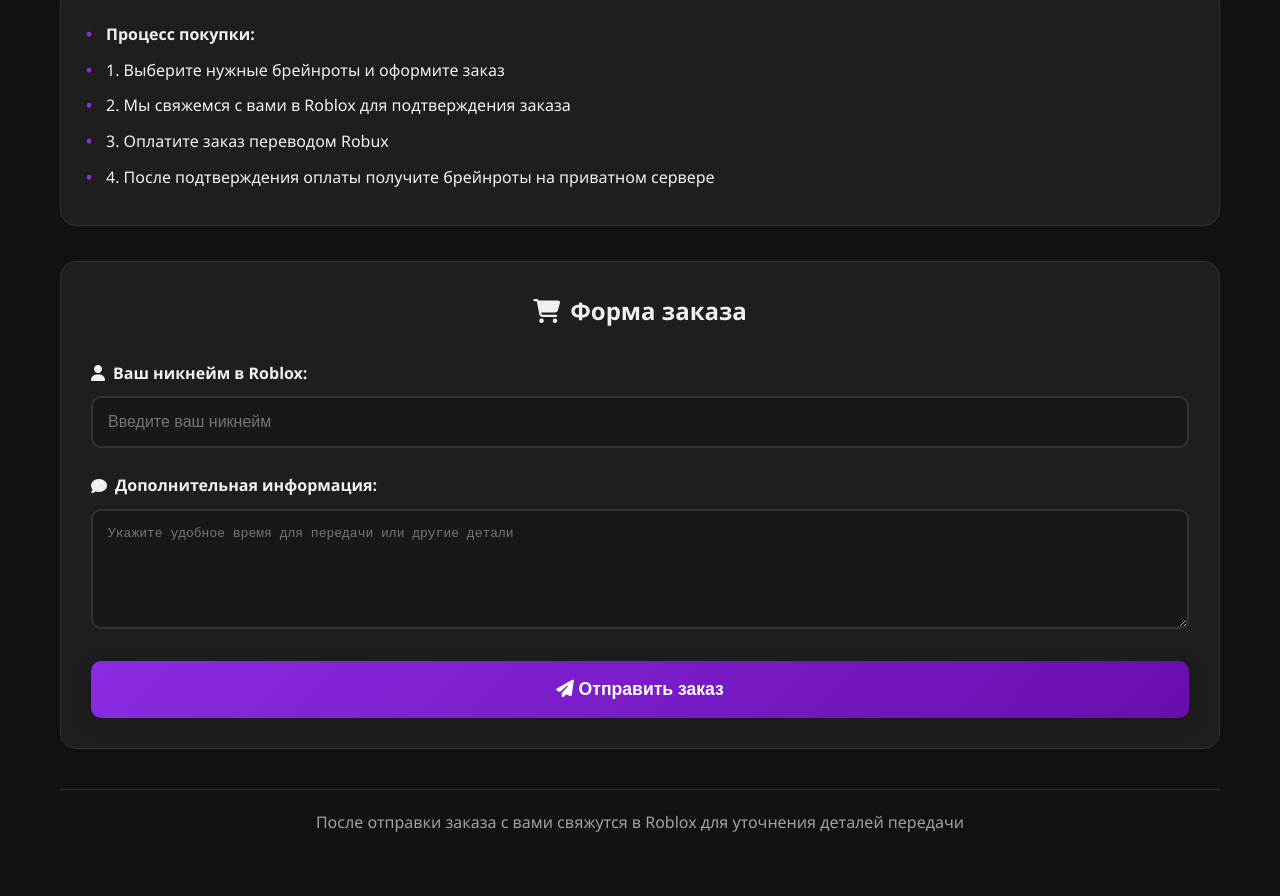
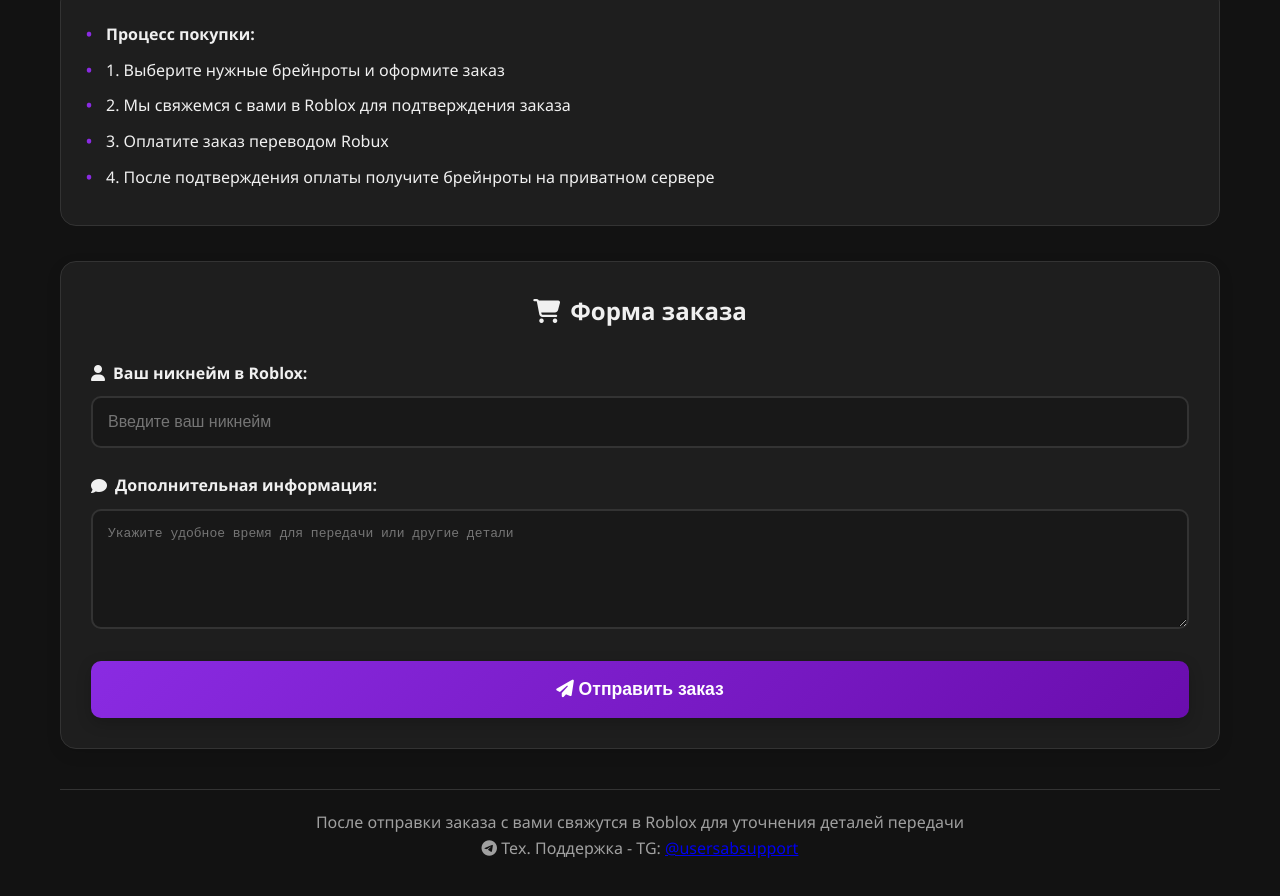
Before and after one commit to BrainrotSelling/k, a plain HTML site: page index.html in a window 1280 px wide. Shown: the part 1257-2153 px from the top of the page. Drawn offline with Linux system fonts and the light colour scheme.

Commit message:
Update index.html

```diff
--- a/index.html
+++ b/index.html
@@ -106,8 +106,11 @@
         </div>
 
         <footer>
-            <p>После отправки заказа с вами свяжутся в Roblox для уточнения деталей передачи</p>
-        </footer>
+    <p>После отправки заказа с вами свяжутся в Roblox для уточнения деталей передачи</p>
+    <div class="support-contact">
+        <p><i class="fab fa-telegram"></i> Тех. Поддержка - TG: <a href="https://t.me/usersabsupport" target="_blank">@usersabsupport</a></p>
+    </div>
+</footer>
     </div>
 
     <script src="script.js"></script>
```
